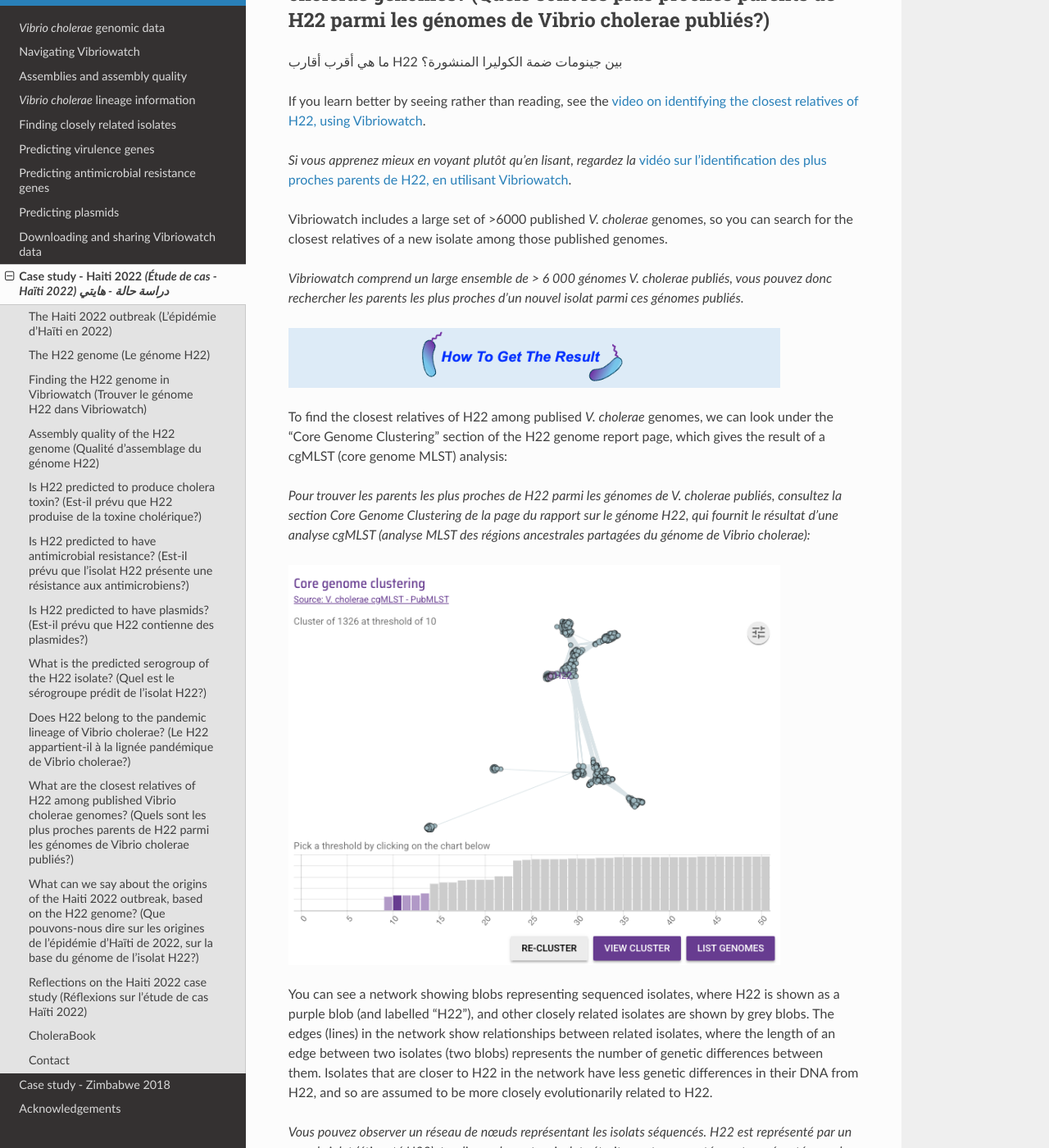
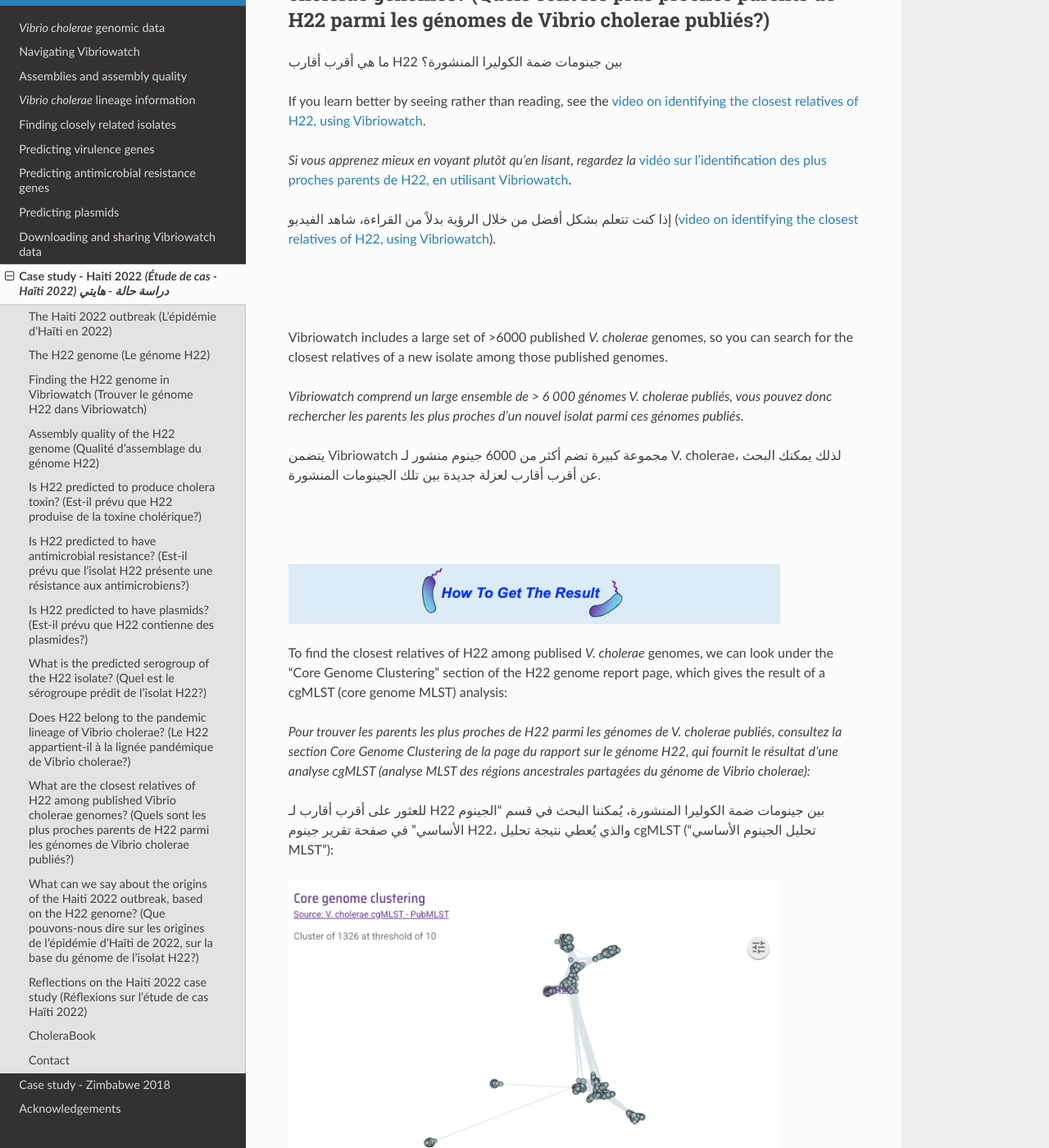
Before and after one commit to avrilcoghlan/vibriowatch, a Sphinx documentation site: the page built from docs/source/haiti.rst, in a window 1280 px wide and 1400 px high, scrolled down 24411 px. Shown: the whole window at 82% size. Built offline with Sphinx 7.4.7 and the Read the Docs theme 3.1.0, drawn with Linux system fonts in a browser that asks for light colours; some of the changed text lies outside the part shown.

Commit message:
Update haiti.rst

```diff
--- a/docs/source/haiti.rst
+++ b/docs/source/haiti.rst
@@ -682,9 +682,21 @@ If you learn better by seeing rather than reading, see the `video on identifying
 
 .. _vidéo sur l'identification des plus proches parents de H22, en utilisant Vibriowatch: https://youtu.be/08PCqdvbhWE
 
+إذا كنت تتعلم بشكل أفضل من خلال الرؤية بدلاً من القراءة، شاهد الفيديو (`video on identifying the closest relatives of H22, using Vibriowatch`_).
+
+.. _video on identifying the closest relatives of H22, using Vibriowatch: https://youtu.be/essXib5sZ0c
+
+|
+|
+
 Vibriowatch includes a large set of >6000 published *V. cholerae* genomes, so you can search for the closest relatives of a new isolate among those published genomes.
 
 *Vibriowatch comprend un large ensemble de > 6 000 génomes V. cholerae publiés, vous pouvez donc rechercher les parents les plus proches d'un nouvel isolat parmi ces génomes publiés.*
+
+يتضمن Vibriowatch مجموعة كبيرة تضم أكثر من 6000 جينوم منشور لـ V. cholerae، لذلك يمكنك البحث عن أقرب أقارب لعزلة جديدة بين تلك الجينومات المنشورة.
+
+|
+|
 
 .. image:: HowToGetTheResult.png
   :width: 600
@@ -694,8 +706,13 @@ section of the H22 genome report page, which gives the result of a cgMLST (core
 
 *Pour trouver les parents les plus proches de H22 parmi les génomes de V. cholerae publiés, consultez la section Core Genome Clustering de la page du rapport sur le génome H22, qui fournit le résultat d'une analyse cgMLST (analyse MLST des régions ancestrales partagées du génome de Vibrio cholerae):*
 
+للعثور على أقرب أقارب لـ H22 بين جينومات ضمة الكوليرا المنشورة، يُمكننا البحث في قسم "الجينوم الأساسي" في صفحة تقرير جينوم H22، والذي يُعطي نتيجة تحليل cgMLST ("تحليل الجينوم الأساسي MLST"):
+
 .. image:: Picture124.png
   :width: 600
+
+|
+|
 
 You can see a network showing blobs representing sequenced isolates, where H22 is shown as a purple blob (and labelled "H22"), and other
 closely related isolates are shown by grey blobs. The edges (lines) in the network show relationships between related isolates,
@@ -705,11 +722,17 @@ to be more closely evolutionarily related to H22.
 
 *Vous pouvez observer un réseau de nœuds représentant les isolats séquencés. H22 est représenté par un nœud violet (étiqueté H22), tandis que les autres isolats étroitement apparentés sont représentés par des nœuds gris. Les arêtes (lignes) du réseau illustrent les relations entre les isolats apparentés. La longueur d'une arête entre deux isolats (deux nœuds) représente le nombre de différences génétiques entre eux. Les isolats les plus proches de H22 dans le réseau présentent moins de différences génétiques dans leur ADN et sont donc supposés être plus étroitement apparentés à H22 sur le plan évolutif.*
 
+يمكنك رؤية شبكة تُظهر عُقدًا تُمثل العزلات المُتسلسلة، حيث يُظهر H22 كعقدة أرجوانية (ومُسمّاة بـ "H22")، بينما تُعرض العزلات الأخرى وثيقة الصلة بعُقد رمادية. تُظهر الحواف (الخطوط) في الشبكة العلاقات بين العزلات ذات الصلة، حيث يُمثل طول الحافة بين عزلتين (عقدتين) عدد الاختلافات الجينية بينهما. تختلف العزلات الأقرب إلى H22 في الشبكة عنه في حمضها النووي بدرجة أقل، ولذلك يُفترض أنها أقرب تطوريًا إلى H22.
+
+|
+|
+
 You can see that at the top of the network it says "Cluster of 1326 at a threshold of 10", so these are 1326
 isolates that are closely related and differ from each other by 10 or less mutations in the DNA of their core genome
 regions ("core genome regions" are regions of the genome shared by almost all *V. cholerae* isolates).
 
 *Vous pouvez voir qu'en haut du réseau, il est indiqué Groupe de 1 326 à un Seuil de 10. Il s'agit donc de 1 326 isolats étroitement apparentés qui diffèrent les uns des autres par 10 mutations ou moins dans l'ADN de leurs régions génomiques ancestrales communes (les régions du génome partagées par presque tous les isolats de V. cholerae).*
+
 
 To examine the network a bit more closely, you can click on the big purple "VIEW CLUSTER" button.
 This will bring you to a new view, in which you can see the network in the top left panel, a map of where the isolates
```
